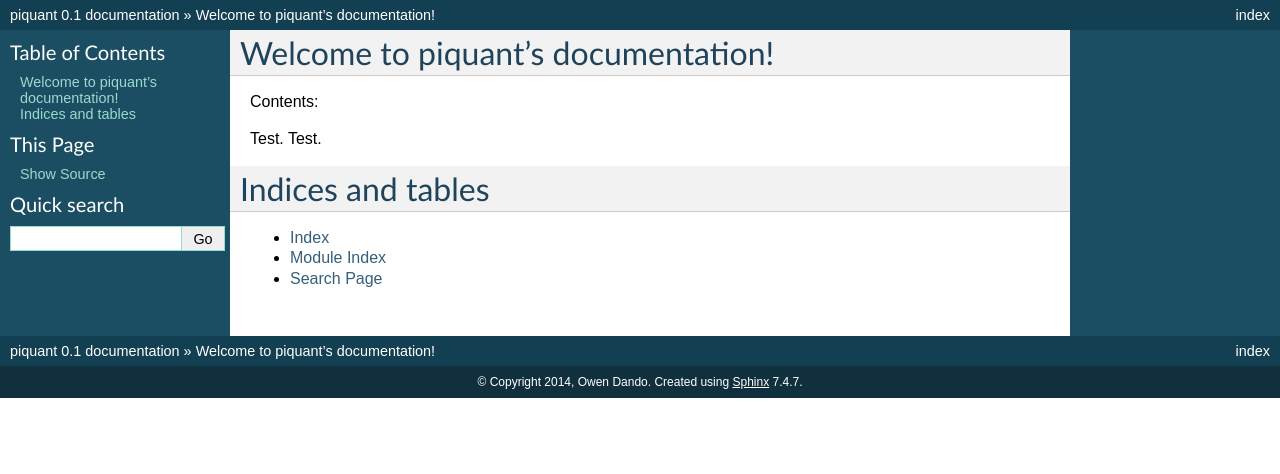
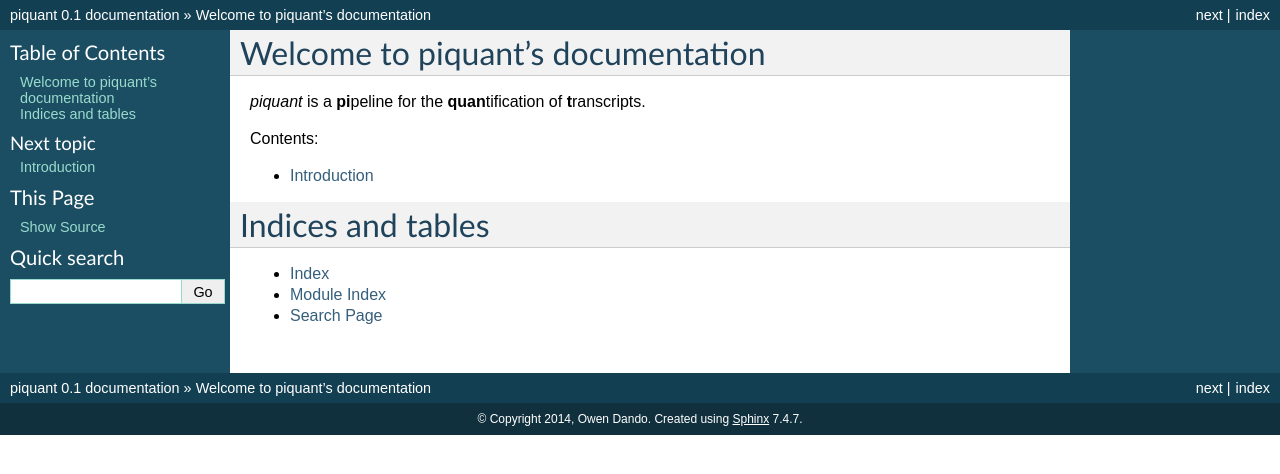
Before and after one commit to lweasel/piquant, a Sphinx documentation site: the page built from docs/index.rst, in a window 1280 px wide. Shown: the top 474 px of the page. Built offline with Sphinx 7.4.7, drawn with Linux system fonts in a browser that asks for light colours.

Commit message:
Add Introduction section to docs.

```diff
--- a/docs/index.rst
+++ b/docs/index.rst
@@ -3,15 +3,17 @@
    You can adapt this file completely to your liking, but it should at least
    contain the root `toctree` directive.
 
-Welcome to piquant's documentation!
-===================================
+Welcome to piquant's documentation
+==================================
+
+*piquant* is a **pi**\ peline for the **quan**\ tification of **t**\ ranscripts.
 
 Contents:
 
 .. toctree::
    :maxdepth: 2
 
-Test. Test.
+   intro
 
 
 Indices and tables
```
Also changed, not shown: docs/intro.rst (added, +8 -0 lines).
